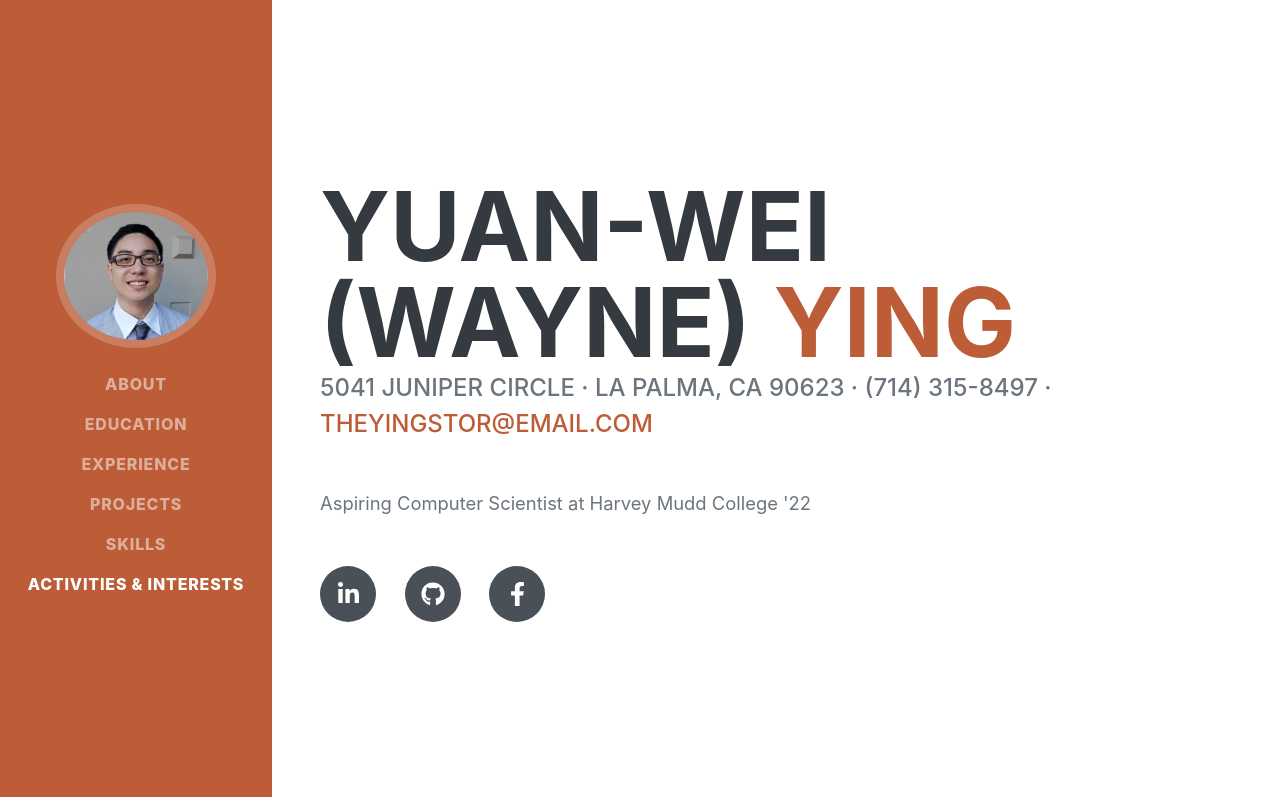
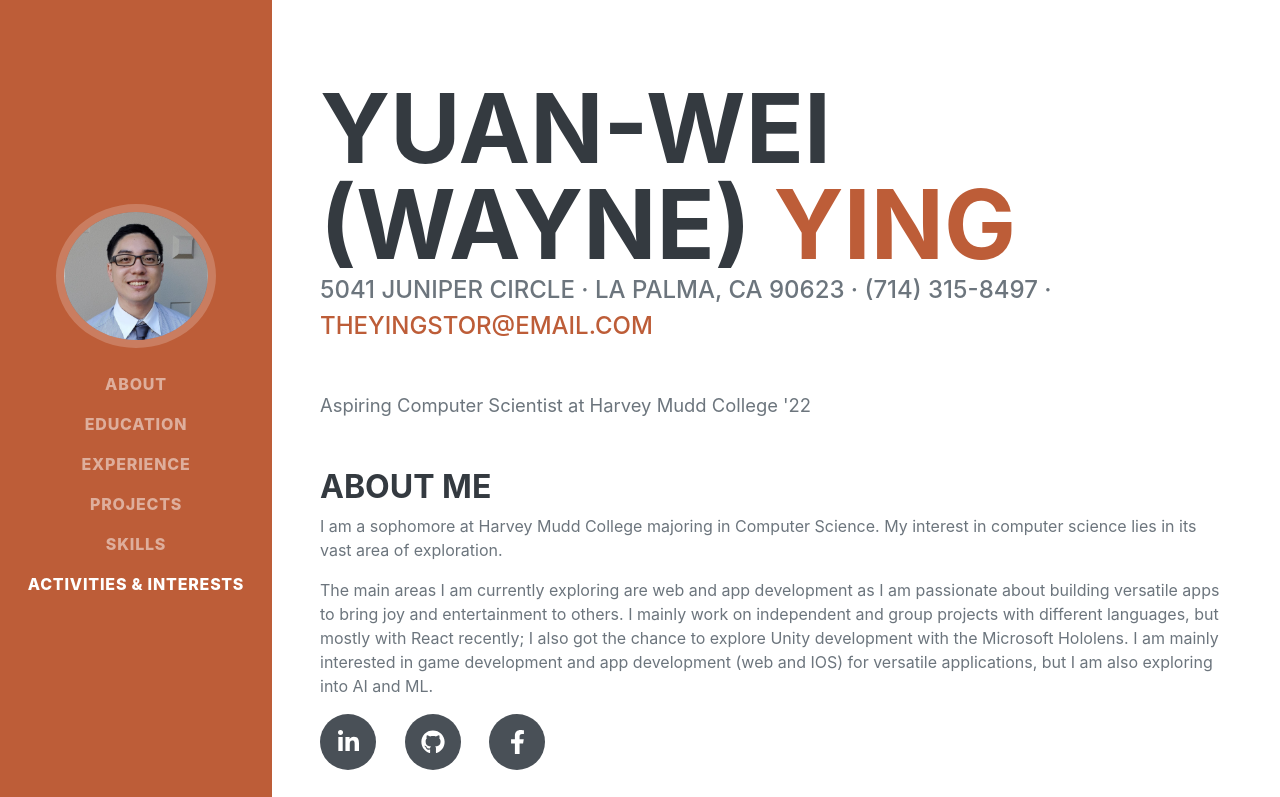
Before and after one commit to theyingster/theyingster.github.io, a plain HTML site: page index.html in a window 1280 px wide. Shown: the top 797 px of the page. Drawn offline with nearby package versions, Linux system fonts and the light colour scheme; a web font is replaced by a local one.

Commit message:
added about me introduction

```diff
--- a/index.html
+++ b/index.html
@@ -49,6 +49,18 @@
                         <a href="mailto:theyingstor@gmail.com">theyingstor@email.com</a>
                     </div>
                     <p class="lead mb-5">Aspiring Computer Scientist at Harvey Mudd College '22</p>
+                    <h3> About Me</h3>
+                    <p>I am a sophomore at Harvey Mudd College majoring in Computer Science. My
+                         interest in computer science lies in its vast area of exploration.
+                    </p>
+                    <p>
+                        The main areas I am currently exploring are web and app development as I am passionate
+                        about building versatile apps to bring joy and entertainment to others. I mainly work
+                         on independent and group projects with different languages, but mostly with React recently;
+                          I also got the chance to explore Unity development with the Microsoft Hololens. I am mainly
+                           interested in game development and app development (web and IOS) for versatile applications,
+                            but I am also exploring into AI and ML.
+                    </p>
                     <div class="social-icons">
                         <a class="social-icon" href="https://www.linkedin.com/in/yuan-wei-ying-b0533a180/"><i class="fab fa-linkedin-in"></i></a>
                         <a class="social-icon" href="https://github.com/theyingster"><i class="fab fa-github"></i></a>
```
